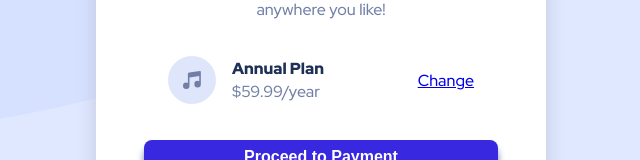
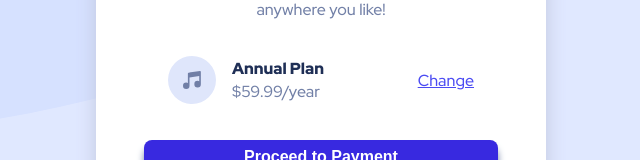
Before and after one commit to Skolpionek/OrderSummaryComponent, a React (Create React App) app: page / in a window 1280 px wide. In both pictures the pointer is over the link "Change". Shown: the part 449-609 px from the top of the page, without its empty margins (319-959 px from the left). Built offline with nearby package versions, Linux system fonts and the light colour scheme.

Commit message:
Add active states

```diff
--- a/src/App.css
+++ b/src/App.css
@@ -122,3 +122,13 @@ body{
 .attribution a{
    color: blue;
 }
+.primary-btn,.link,.secondary-btn{
+   transition: .2s;
+}
+.primary-btn:hover,.link:hover{
+   transition: .2s;
+   opacity: 0.7;
+}
+.secondary-btn:hover{
+   color: hsl(223, 47%, 23%);
+}
--- a/src/components/Main.js
+++ b/src/components/Main.js
@@ -21,7 +21,7 @@ function Main(){
             <a href="#" className="link fs-100 ff-RedHat">Change</a>
          </div>
          <button className="primary-btn btn bg-BrightBlue fw-700 clr-White d-block fs-100 ff-Redhat">Proceed to Payment</button>
-         <button className="btn bg-White clr-DesaturatedBlue fw-700 d-block fs-100 ff-Redhat">Cancel Order</button>
+         <button className="secondary-btn btn bg-White clr-DesaturatedBlue fw-700 d-block fs-100 ff-Redhat">Cancel Order</button>
       </main>
    )
 }
```
